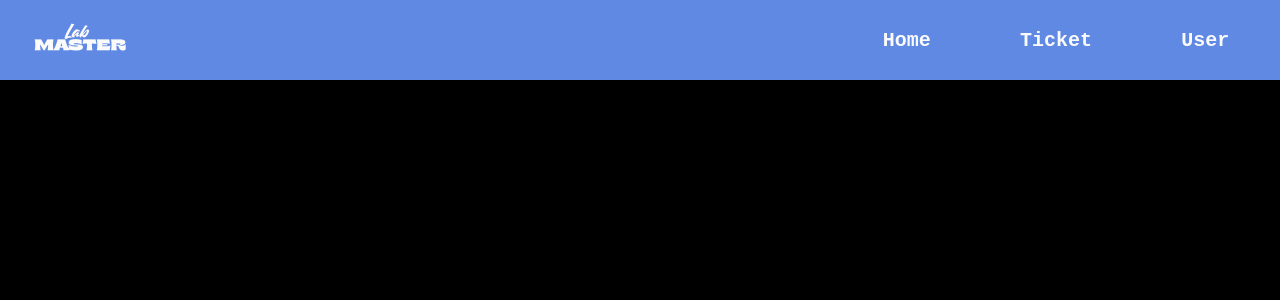
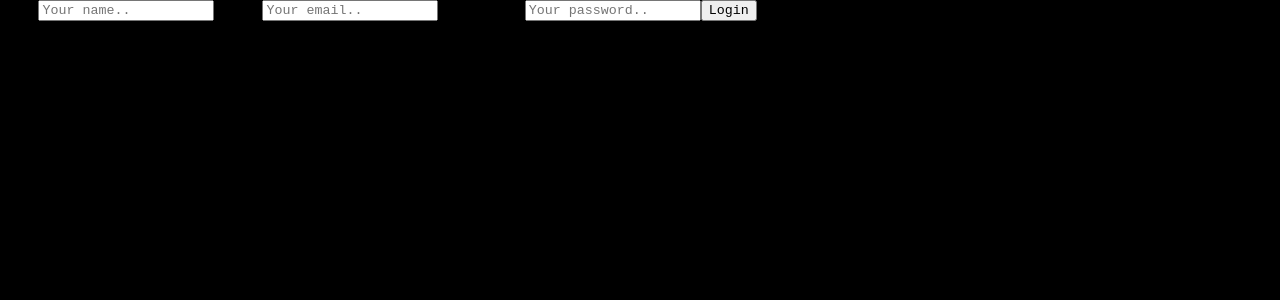
Before and after one commit to anz-28/Lab-management-system, a React (Vite) app: page / in a window 1280 px wide. Shown: the top 300 px of the page. Built offline with nearby package versions, Linux system fonts and the light colour scheme; a web font is replaced by a local one.

Commit message:
Login page created

```diff
--- a/src/App.jsx
+++ b/src/App.jsx
@@ -1,9 +1,10 @@
 import{set,ref,push} from 'firebase/database'
 import db from './FirebaseConfig'
 import Home from './Pages/Home/Home'
+import Login from './Pages/Login/Login'
 function App() {
   return (
-    <Home/>
+    <Login/>
   )
 }
 export default App
--- a/src/Components/Header.css
+++ b/src/Components/Header.css
@@ -11,7 +11,7 @@ nav{
     flex-direction:row;
     justify-content: space-between;
     background-color: rgb(96, 137, 227);
-    height: 10dvh;
+    height: 9dvh;
     width:100dvw;
 }
 #logo{
@@ -24,7 +24,7 @@ nav{
     justify-content:space-around ;
 }
 #linkdiv button{
-    font-size: 20px;
+    font-size: 15px;
     color: #fafafa;
     font-weight:bold;
     background-color:rgb(96, 137, 227);;
--- /dev/null
+++ b/src/Pages/Login/Login.css
@@ -0,0 +1,15 @@
+#loginbox{
+    height: 70%;
+    width: 60%;
+    display: flex;
+    justify-content: center;
+    align-items: center;
+    flex-direction: column;
+    row-gap: 5%;
+    color: white;
+    background-color: aquamarine;
+}
+
+label{
+    color: white;
+}
--- /dev/null
+++ b/src/Pages/Login/Login.jsx
@@ -0,0 +1,22 @@
+import React from 'react'
+import logopg from '../../assets/Hexalogo.png'
+
+function Login() {
+  return (
+    <div id='loginbox'>
+        <form>
+            <label for="name">Name</label>
+            <input type="text" id="name" name="name" placeholder="Your name.."></input>
+
+            <label for="email">Email</label>
+            <input type="text" id="email" name="email" placeholder="Your email.."></input>
+
+            <label for="password">Last Name</label>
+            <input type="password" id="password" name="password" placeholder="Your password.."></input>
+            <button>Login</button>
+        </form>
+    </div>
+  )
+}
+
+export default Login
```
